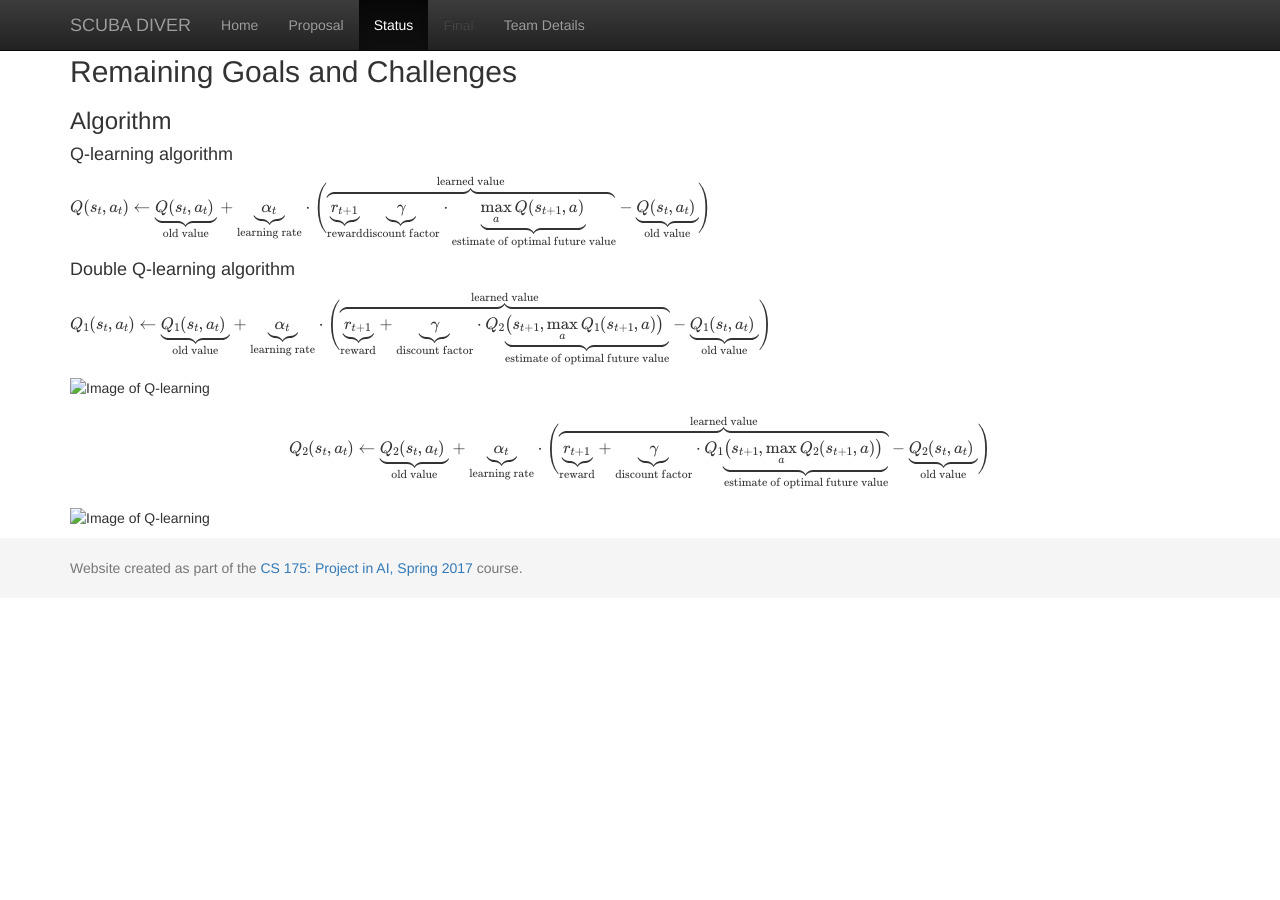
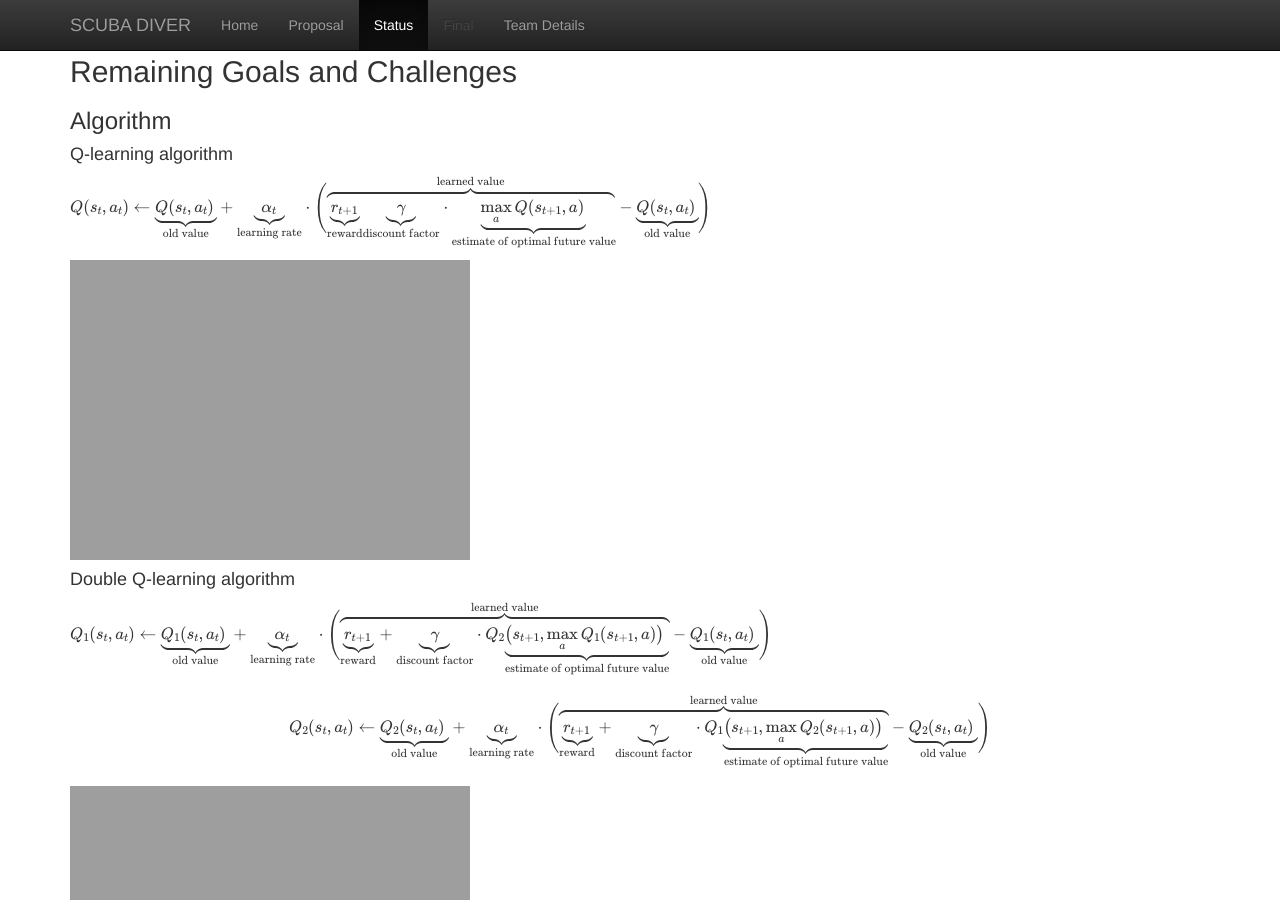
Before and after one commit to andrewdoh/scuba_diver, a Jekyll site: the page built from docs/status.md, in a window 1280 px wide and 900 px high, scrolled down 573 px. Built offline with Jekyll 4.4.1, drawn with Linux system fonts in a browser that asks for light colours; formulas are drawn with MathJax 3; before the commit the page ends 1171 px from its top, so only the background shows below that.

Commit message:
Update status.md

```diff
--- a/docs/status.md
+++ b/docs/status.md
@@ -12,11 +12,12 @@ When we first began formulating an idea for the project, we initially wanted to
 ### Algorithm ###
 #### Q-learning algorithm ####
 $$ Q(s_t,a_t)  \leftarrow \underbrace{Q(s_t,a_t)}_{\text{old value}} + \underbrace{\alpha_t}_{\text{learning rate}} \cdot \Bigg(\overbrace{\underbrace{r_{t+1}}_{\text{reward}}  \underbrace{\gamma}_{\text{discount factor}} \cdot \underbrace{\max\limits_{a} Q(s_{t+1},a)}_{\text{estimate of optimal future value}}}^{\text{learned value}}   - \underbrace{Q(s_t,a_t)}_{\text{old value}}  \Bigg)$$
+
+![Image of Q-learning](https://andrewdoh.github.io/scuba_diver/single_q_learning.png)
+
 #### Double Q-learning algorithm ####
 $$ Q_{1}(s_t,a_t)  \leftarrow \underbrace{Q_{1}(s_t,a_t)}_{\text{old value}} + \underbrace{\alpha_t}_{\text{learning rate}} \cdot \Bigg(\overbrace{\underbrace{r_{t+1}}_{\text{reward}} +  \underbrace{\gamma}_{\text{discount factor}} \cdot Q_{2}\underbrace{ \big(s_{t+1},\max\limits_{a} Q_{1}(s_{t+1},a)\big)}_{\text{estimate of optimal future value}}}^{\text{learned value}}   - \underbrace{Q_{1}(s_t,a_t)}_{\text{old value}}  \Bigg)$$
 
-![Image of Q-learning](https://andrewdoh.github.io/scuba_diver/single q learning.png)
-
 $$ Q_{2}(s_t,a_t)  \leftarrow \underbrace{Q_{2}(s_t,a_t)}_{\text{old value}} + \underbrace{\alpha_t}_{\text{learning rate}} \cdot \Bigg(\overbrace{\underbrace{r_{t+1}}_{\text{reward}} +  \underbrace{\gamma}_{\text{discount factor}} \cdot Q_{1}\underbrace{ \big(s_{t+1},\max\limits_{a} Q_{2}(s_{t+1},a)\big)}_{\text{estimate of optimal future value}}}^{\text{learned value}}   - \underbrace{Q_{2}(s_t,a_t)}_{\text{old value}}  \Bigg)$$
 
-![Image of Q-learning](https://andrewdoh.github.io/scuba_diver/double q learning.png)
+![Image of Q-learning](https://andrewdoh.github.io/scuba_diver/double_q_learning.png)
```
